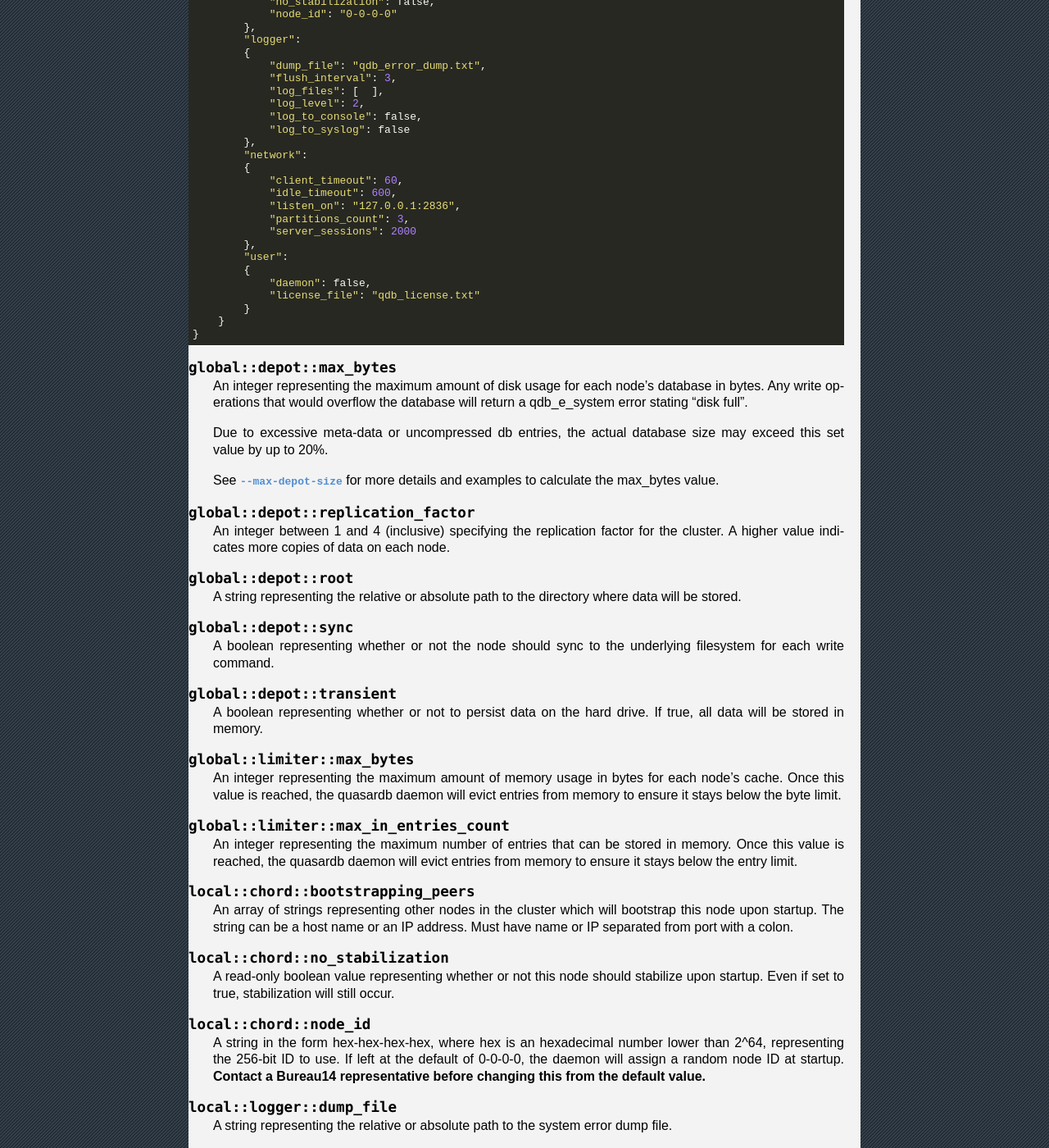
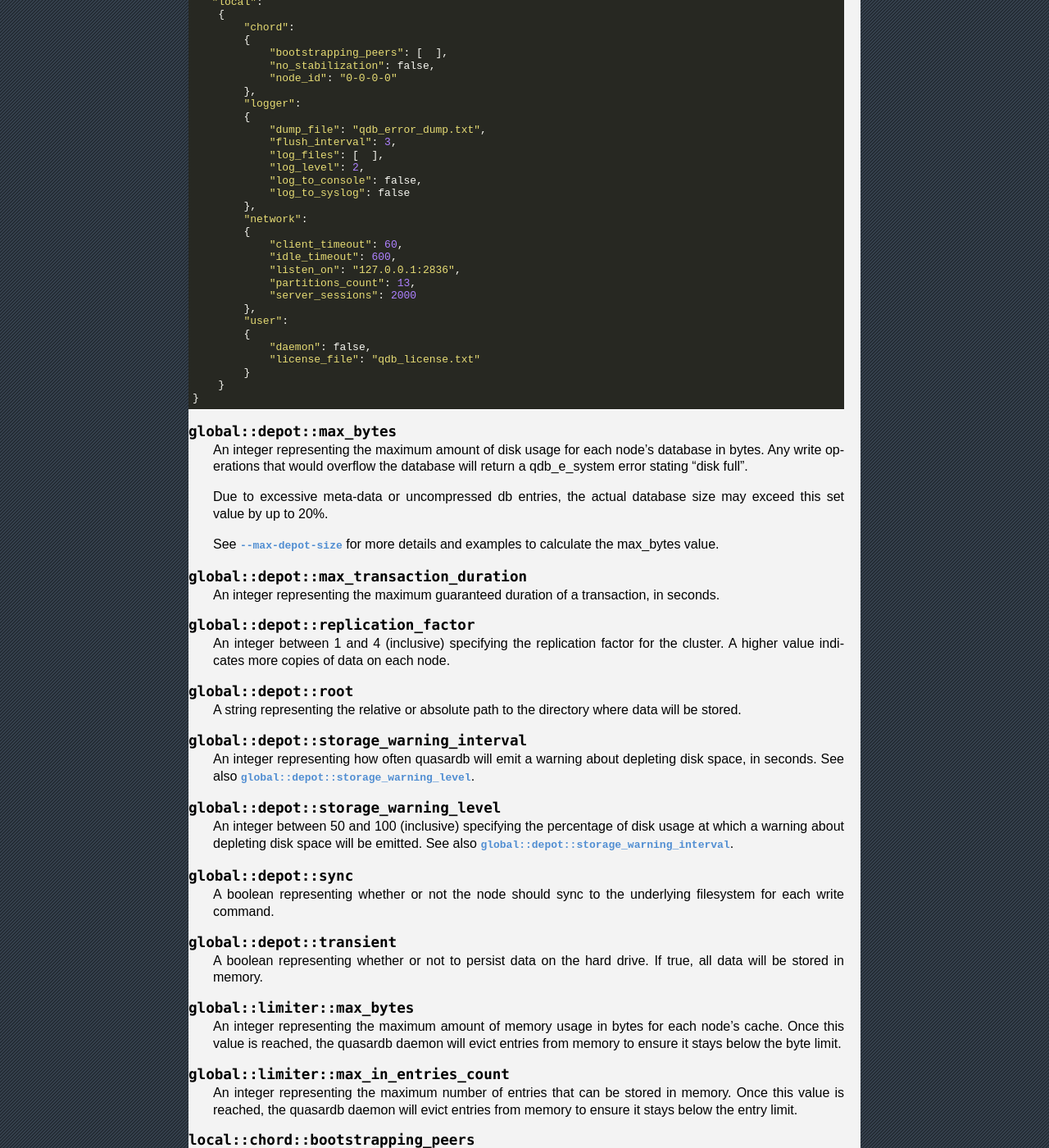
Before and after one commit to iltommi/qdb-documentation, a Sphinx documentation site: the page built from source/reference/qdbd.rst, in a window 1280 px wide and 1400 px high, scrolled down 13306 px. Shown: the whole window at 82% size. Built offline with Sphinx 7.4.7, drawn with Linux system fonts in a browser that asks for light colours; formulas are drawn with MathJax 3; pages that are not in the unit, such as notebooks, are missing from menus; some of the changed text lies outside the part shown.

Commit message:
Doc for storage_warning_level and storage_warning_interval. Update default configuration. Fixed binary prefixes. Documented max_transaction_duration.

```diff
--- a/README.txt
+++ b/README.txt
@@ -3,7 +3,7 @@ quasardb
 
 Thank you for using our software!
 
-Quasardb is a high-performance, scalable, persistant and peer-to-peer key/value database.
+quasardb is a high-performance, scalable, persistent and peer-to-peer key/value database.
 
 Up to date documentation can be found at this address: https://doc.quasardb.net/
 
--- a/source/api/common.rst
+++ b/source/api/common.rst
@@ -137,7 +137,7 @@ Batch operations
 Introduction
 ^^^^^^^^^^^^^^
 
-If you have used quasardb to manage small entries (that is entries smaller than 1 kiB) you certainly have noticed that performance isn't as good as with larger entries. The reason for this is that whatever optimizations we might put into quasardb, every time you request the cluster, the request has to go through the network back and forth.
+If you have used quasardb to manage small entries (that is entries smaller than 1 KiB) you certainly have noticed that performance isn't as good as with larger entries. The reason for this is that whatever optimizations we might put into quasardb, every time you request the cluster, the request has to go through the network back and forth.
 
 Assuming that you have a 1 ms latency between the client and the server, if you want to query 1,000 entries sequentially it will take you at least 2 seconds, however small the entry might be, however large the bandwidth might be.
 
--- a/source/changes.rst
+++ b/source/changes.rst
@@ -173,7 +173,7 @@ Changes in this version
     * API: The reported persisted size is now much more accurate
     * Daemon: Greatly improved performance for all status APIs
     * Daemon: Reworded some network error messages for clarity
-    * Daemon: Minor performance improvement (less than 5%) for requests smaller than 1 kiB
+    * Daemon: Minor performance improvement (less than 5%) for requests smaller than 1 KiB
     * Upgraded to Visual Studio 2012 Update 3
     * Upgraded to TBB 4.1 update 4
     * Upgraded to LevelDB 1.12
@@ -305,7 +305,7 @@ Changes in this version
 Changes in this version
 -----------------------
 
-    * Client API: Major performance increase (up to 100%) for small entries (below 1 kiB)
+    * Client API: Major performance increase (up to 100%) for small entries (below 1 KiB)
     * Client API: Added more error codes
     * Client API: Added status query function
     * Client API: Added new, atomic, "get and update" function
--- a/source/reference/qdbd.rst
+++ b/source/reference/qdbd.rst
@@ -535,7 +535,7 @@ Global
         0 (automatic, half the available physical memory).
 
    Example
-       To allow only 100 kiB of entries::
+       To allow only 100 KiB of entries::
 
             qdbd --limiter-max-bytes=102400
 
@@ -636,9 +636,14 @@ The default configuration file is shown below::
         {
             "depot":
             {
+                "history": false,
                 "max_bytes": 0,
+                "max_transaction_duration": 300,
+                "max_versions": 7,
                 "replication_factor": 1,
                 "root": "db",
+                "storage_warning_interval": 3600,
+                "storage_warning_level": 90,
                 "sync": false,
                 "transient": false
             },
@@ -670,7 +675,7 @@ The default configuration file is shown below::
                 "client_timeout": 60,
                 "idle_timeout": 600,
                 "listen_on": "127.0.0.1:2836",
-                "partitions_count": 3,
+                "partitions_count": 13,
                 "server_sessions": 2000
             },
             "user":
@@ -689,6 +694,10 @@ The default configuration file is shown below::
 
     See :option:`--max-depot-size` for more details and examples to calculate the max_bytes value.
 
+.. describe:: global::depot::max_transaction_duration
+
+    An integer representing the maximum guaranteed duration of a transaction, in seconds.
+
 .. describe:: global::depot::replication_factor
 
     An integer between 1 and 4 (inclusive) specifying the replication factor for the cluster. A higher value indicates more copies of data on each node.
@@ -696,6 +705,20 @@ The default configuration file is shown below::
 .. describe:: global::depot::root
 
     A string representing the relative or absolute path to the directory where data will be stored.
+
+.. |global__depot__storage_warning_interval| replace:: ``global::depot::storage_warning_interval``
+.. _global__depot__storage_warning_interval:
+.. describe:: global::depot::storage_warning_interval
+
+    An integer representing how often quasardb will emit a warning about depleting disk space, in seconds.
+    See also |global__depot__storage_warning_level|_.
+
+.. |global__depot__storage_warning_level| replace:: ``global::depot::storage_warning_level``
+.. _global__depot__storage_warning_level:
+.. describe:: global::depot::storage_warning_level
+
+    An integer between 50 and 100 (inclusive) specifying the percentage of disk usage at which a warning about depleting disk space will be emitted.
+    See also |global__depot__storage_warning_interval|_.
 
 .. describe:: global::depot::sync
 
```
